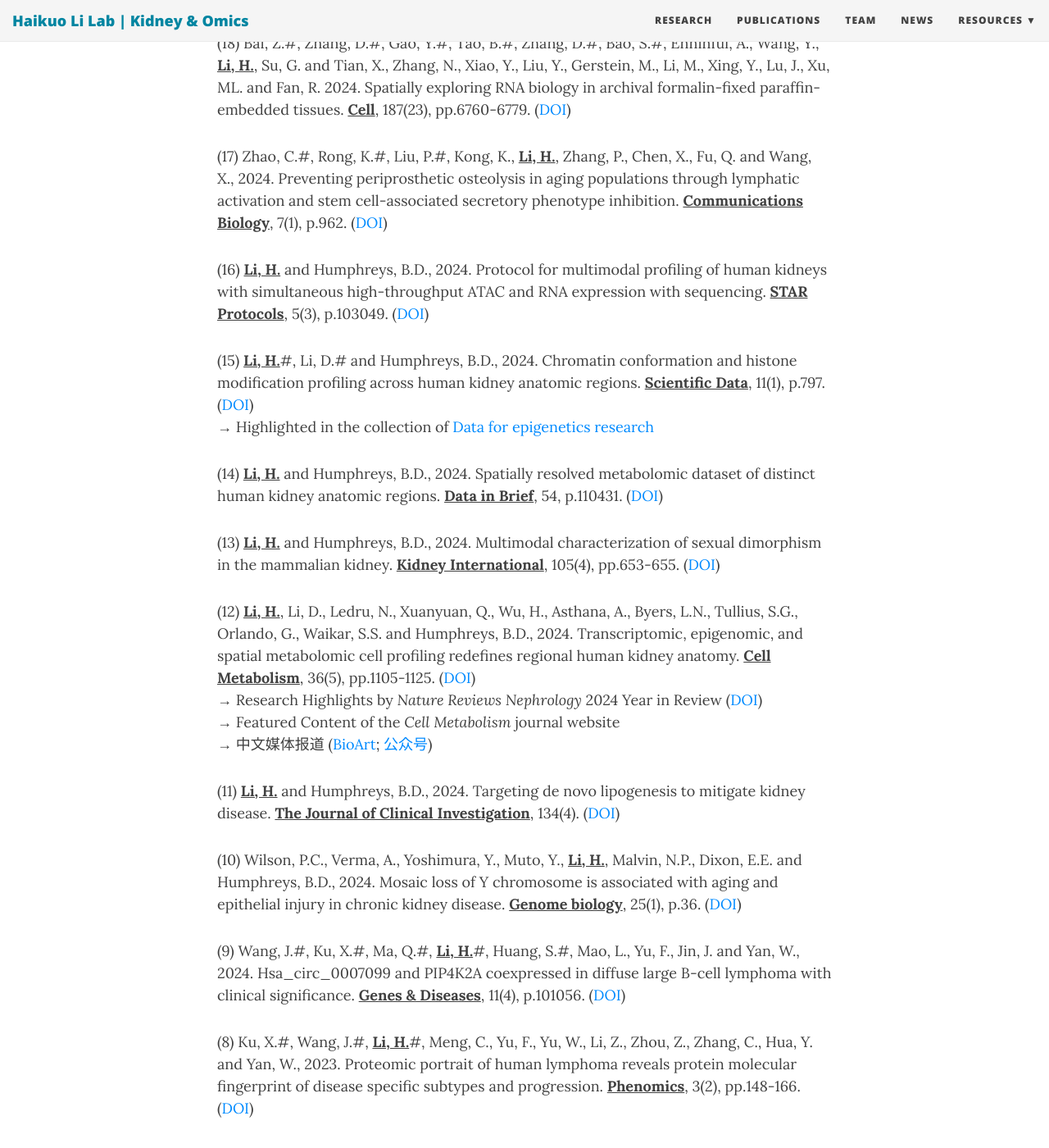
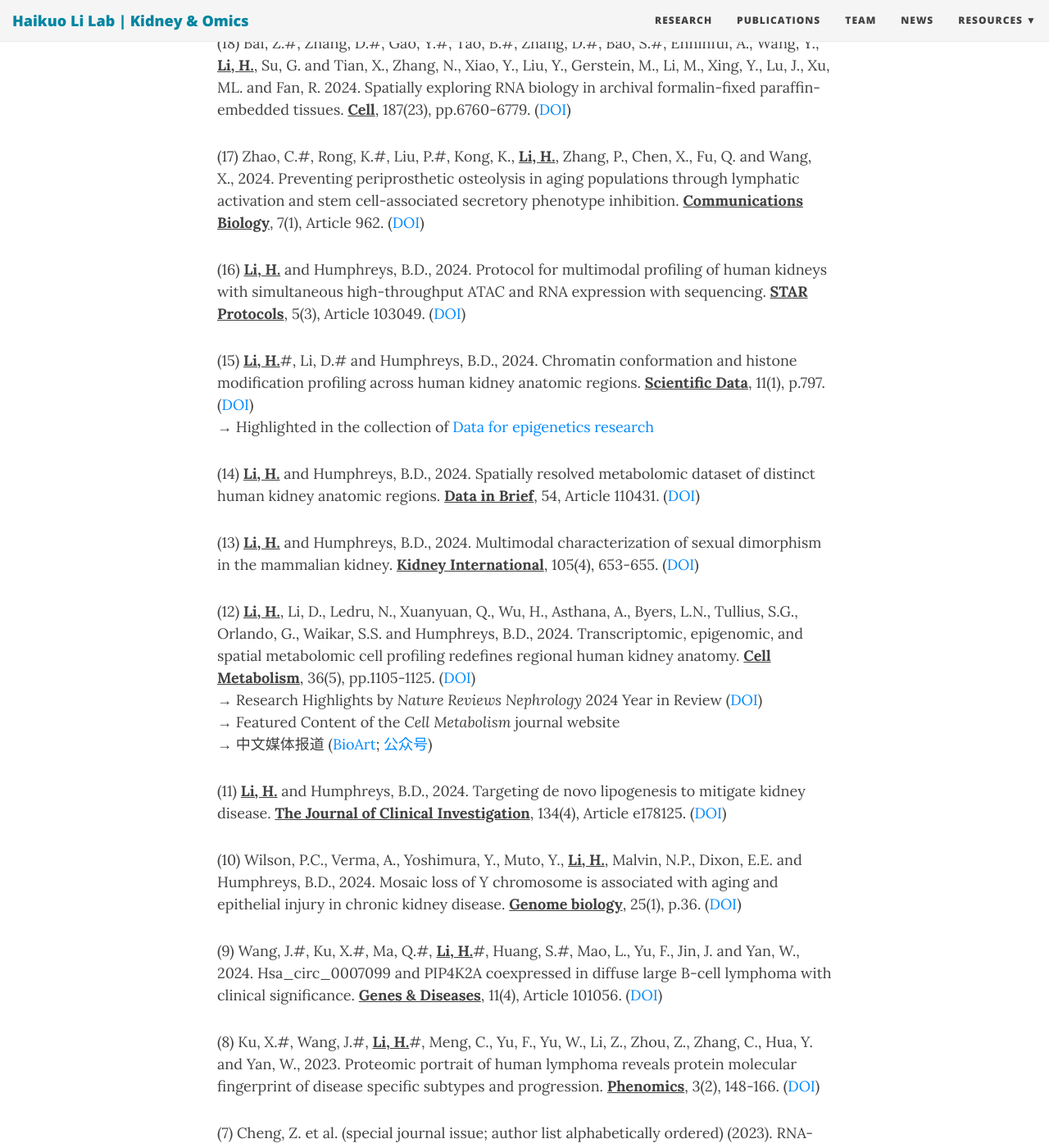
Before and after one commit to TheLiLab/thelilab.github.io, a Jekyll site: the page built from pubs.md, in a window 1280 px wide and 1400 px high, scrolled down 2747 px. Shown: the whole window at 82% size. Built offline with Jekyll 4.4.1, drawn with Linux system fonts in a browser that asks for light colours; nearby versions of some CDN libraries; some of the changed text lies outside the part shown.

Commit message:
Update pubs.md

```diff
--- a/pubs.md
+++ b/pubs.md
@@ -51,7 +51,7 @@ bigimg:
 (25) Baysoy, A.#, Tian, X.#, Renauer, P.#, Zhang, F.#, Bai, Z., Shi, H., Yang, M., Zhang, D., Liu, M., <strong><u>Li, H.</u></strong>, Tao, B., Enninful, A., Lu, Y., Gao, F., Wang, G., Zhang, W., Tran, T., Patterson, N. H., Sheng, J., … Fan, R. (2026). Large-scale, spatially resolved panoramic CRISPR screening in native tissue environments using Perturb-DBiT. <strong><u>Nature Biotechnology</u></strong>. (<a href="https://doi.org/10.1038/s41587-026-03127-y" target="_blank">DOI</a>)
 <br>
 
-(24) Farzad, N.#, Enninful, A.#, Lu, Y.#, Parisi, F.#, Fung, A. A.#, Kwon, Y.#, Li, Y., Labrosse, M., Yang, M., Strino, F., Chen, L., Yang, J., Zhong, M., Gao, F., Tao, B., Cunningham, J., Bai, Z., <strong><u>Li, H.</u></strong>, Wang, F., … Fan, R. (2026). A spatial multi-omics atlas of immunosenescence reveals germinal-center B cell alteration in human lymph nodes. <strong><u>Cell Press Blue</u></strong>. (<a href="https://doi.org/10.1016/j.cpblue.2026.100053" target="_blank">DOI</a>)
+(24) Farzad, N.#, Enninful, A.#, Lu, Y.#, Parisi, F.#, Fung, A. A.#, Kwon, Y.#, Li, Y., Labrosse, M., Yang, M., Strino, F., Chen, L., Yang, J., Zhong, M., Gao, F., Tao, B., Cunningham, J., Bai, Z., <strong><u>Li, H.</u></strong>, Wang, F., … Fan, R. (2026). A spatial multi-omics atlas of immunosenescence reveals germinal-center B cell alteration in human lymph nodes. <strong><u>Cell Press Blue</u></strong>, 1(4), Article 100053 (<a href="https://doi.org/10.1016/j.cpblue.2026.100053" target="_blank">DOI</a>)
 <br>
 
 (23) <strong><u>Li, H.</u></strong>#, Tao, B.#, Enninful, A., Zhang, D., Dai, Y., Oh, F., Farzad, N., Li, K., Bai, Z., Qin, X., Yang, M., Hwang, E. J., Zhang, J., Lu, J., Gerstein, M., Zhou, J., Xu, M. L., & Fan, R. (2026). Spatially decoding genotype-associated epigenetic landscapes in human lymphoma FFPE tissues via epi-Patho-DBiT. <strong><u>Nature Communications</u></strong>, 17, 5924. (<a href="https://doi.org/10.1038/s41467-026-71576-9" target="_blank">DOI</a>)<br>
@@ -75,20 +75,20 @@ bigimg:
 (18) Bai, Z.#, Zhang, D.#, Gao, Y.#, Tao, B.#, Zhang, D.#, Bao, S.#, Enninful, A., Wang, Y., <strong><u>Li, H.</u></strong>, Su, G. and Tian, X., Zhang, N., Xiao, Y., Liu, Y., Gerstein, M., Li, M., Xing, Y., Lu, J., Xu, ML. and Fan, R. 2024. Spatially exploring RNA biology in archival formalin-fixed paraffin-embedded tissues. <strong><u>Cell</u></strong>, 187(23), pp.6760-6779. ([DOI](https://doi.org/10.1016/j.cell.2024.09.001))
 <br>
 
-(17) Zhao, C.#, Rong, K.#, Liu, P.#, Kong, K., <strong><u>Li, H.</u></strong>, Zhang, P., Chen, X., Fu, Q. and Wang, X., 2024. Preventing periprosthetic osteolysis in aging populations through lymphatic activation and stem cell-associated secretory phenotype inhibition. <strong><u>Communications Biology</u></strong>, 7(1), p.962. ([DOI](https://doi.org/10.1038/s42003-024-06664-x))
+(17) Zhao, C.#, Rong, K.#, Liu, P.#, Kong, K., <strong><u>Li, H.</u></strong>, Zhang, P., Chen, X., Fu, Q. and Wang, X., 2024. Preventing periprosthetic osteolysis in aging populations through lymphatic activation and stem cell-associated secretory phenotype inhibition. <strong><u>Communications Biology</u></strong>, 7(1), Article 962. ([DOI](https://doi.org/10.1038/s42003-024-06664-x))
 <br>
 
-(16) <strong><u>Li, H.</u></strong> and Humphreys, B.D., 2024. Protocol for multimodal profiling of human kidneys with simultaneous high-throughput ATAC and RNA expression with sequencing. <strong><u>STAR Protocols</u></strong>, 5(3), p.103049. ([DOI](https://doi.org/10.1016/j.xpro.2024.103049))
+(16) <strong><u>Li, H.</u></strong> and Humphreys, B.D., 2024. Protocol for multimodal profiling of human kidneys with simultaneous high-throughput ATAC and RNA expression with sequencing. <strong><u>STAR Protocols</u></strong>, 5(3), Article 103049. ([DOI](https://doi.org/10.1016/j.xpro.2024.103049))
 <br>
 
 (15) <strong><u>Li, H.</u></strong>#, Li, D.# and Humphreys, B.D., 2024. Chromatin conformation and histone modification profiling across human kidney anatomic regions. <strong><u>Scientific Data</u></strong>, 11(1), p.797. (<a href="https://doi.org/10.1038/s41597-024-03648-8" target="_blank">DOI</a>)<br>
 →	Highlighted in the collection of <a href="https://www.nature.com/collections/fehdjjbjce" target="_blank">Data for epigenetics research</a>
 <br>
 
-(14) <strong><u>Li, H.</u></strong> and Humphreys, B.D., 2024. Spatially resolved metabolomic dataset of distinct human kidney anatomic regions. <strong><u>Data in Brief</u></strong>, 54, p.110431. ([DOI](https://doi.org/10.1016/j.dib.2024.110431))
+(14) <strong><u>Li, H.</u></strong> and Humphreys, B.D., 2024. Spatially resolved metabolomic dataset of distinct human kidney anatomic regions. <strong><u>Data in Brief</u></strong>, 54, Article 110431. ([DOI](https://doi.org/10.1016/j.dib.2024.110431))
 <br>
 
-(13) <strong><u>Li, H.</u></strong> and Humphreys, B.D., 2024. Multimodal characterization of sexual dimorphism in the mammalian kidney. <strong><u>Kidney International</u></strong>, 105(4), pp.653-655. ([DOI](https://doi.org/10.1016/j.kint.2023.11.017))
+(13) <strong><u>Li, H.</u></strong> and Humphreys, B.D., 2024. Multimodal characterization of sexual dimorphism in the mammalian kidney. <strong><u>Kidney International</u></strong>, 105(4), 653-655. ([DOI](https://doi.org/10.1016/j.kint.2023.11.017))
 <br>
 
 (12) <strong><u>Li, H.</u></strong>, Li, D., Ledru, N., Xuanyuan, Q., Wu, H., Asthana, A., Byers, L.N., Tullius, S.G., Orlando, G., Waikar, S.S. and Humphreys, B.D., 2024. Transcriptomic, epigenomic, and spatial metabolomic cell profiling redefines regional human kidney anatomy. <strong><u>Cell Metabolism</u></strong>, 36(5), pp.1105-1125.  (<a href="https://doi.org/10.1016/j.cmet.2024.02.015" target="_blank">DOI</a>)<br>
@@ -97,21 +97,21 @@ bigimg:
 →	中文媒体报道 (<a href="https://mp.weixin.qq.com/s/EZZC0j3wezH26dazQr_swQ" target="_blank">BioArt</a>; <a href="https://mp.weixin.qq.com/s/jdNkc0TlyETwB1TnJLkj0w" target="_blank">公众号</a>)
 <br>
 
-(11) <strong><u>Li, H.</u></strong> and Humphreys, B.D., 2024. Targeting de novo lipogenesis to mitigate kidney disease. <strong><u>The Journal of Clinical Investigation</u></strong>, 134(4). ([DOI](https://doi.org/10.1172/JCI178125))
+(11) <strong><u>Li, H.</u></strong> and Humphreys, B.D., 2024. Targeting de novo lipogenesis to mitigate kidney disease. <strong><u>The Journal of Clinical Investigation</u></strong>, 134(4), Article e178125. ([DOI](https://doi.org/10.1172/JCI178125))
 <br>
 
 (10) Wilson, P.C., Verma, A., Yoshimura, Y., Muto, Y., <strong><u>Li, H.</u></strong>, Malvin, N.P., Dixon, E.E. and Humphreys, B.D., 2024. Mosaic loss of Y chromosome is associated with aging and epithelial injury in chronic kidney disease. <strong><u>Genome biology</u></strong>, 25(1), p.36. ([DOI](https://doi.org/10.1186/s13059-024-03173-2))
 <br>
 
-(9) Wang, J.#, Ku, X.#, Ma, Q.#, <strong><u>Li, H.</u></strong>#, Huang, S.#, Mao, L., Yu, F., Jin, J. and Yan, W., 2024. Hsa_circ_0007099 and PIP4K2A coexpressed in diffuse large B-cell lymphoma with clinical significance. <strong><u>Genes & Diseases</u></strong>, 11(4), p.101056. ([DOI](https://doi.org/10.1016/j.gendis.2023.06.025))
+(9) Wang, J.#, Ku, X.#, Ma, Q.#, <strong><u>Li, H.</u></strong>#, Huang, S.#, Mao, L., Yu, F., Jin, J. and Yan, W., 2024. Hsa_circ_0007099 and PIP4K2A coexpressed in diffuse large B-cell lymphoma with clinical significance. <strong><u>Genes & Diseases</u></strong>, 11(4), Article 101056. ([DOI](https://doi.org/10.1016/j.gendis.2023.06.025))
 <br>
 
-(8) Ku, X.#, Wang, J.#, <strong><u>Li, H.</u></strong>#, Meng, C., Yu, F., Yu, W., Li, Z., Zhou, Z., Zhang, C., Hua, Y. and Yan, W., 2023. Proteomic portrait of human lymphoma reveals protein molecular fingerprint of disease specific subtypes and progression. <strong><u>Phenomics</u></strong>, 3(2), pp.148-166. ([DOI](https://doi.org/10.1007/s43657-022-00075-w))
+(8) Ku, X.#, Wang, J.#, <strong><u>Li, H.</u></strong>#, Meng, C., Yu, F., Yu, W., Li, Z., Zhou, Z., Zhang, C., Hua, Y. and Yan, W., 2023. Proteomic portrait of human lymphoma reveals protein molecular fingerprint of disease specific subtypes and progression. <strong><u>Phenomics</u></strong>, 3(2), 148-166. ([DOI](https://doi.org/10.1007/s43657-022-00075-w))
 <br>
 
-(7) Cheng, Z. et al. (special journal issue; author list alphabetically ordered) (2023). RNA-seq: questions and answers. <strong><u>STAR Protocols</u></strong>. ([link](https://star-protocols.cell.com/protocols/2648))<br>
+(7) Cheng, Z. et al. (special journal issue; author list alphabetically ordered) (2023). RNA-seq: questions and answers. <strong><u>STAR Protocols</u></strong>. ([link](https://doi.org/10.1016/j.xpro.2026.104647))<br>
 
-(6) <strong><u>Li, H.</u></strong> and Humphreys, B.D., 2022. Mouse kidney nuclear isolation and library preparation for single-cell combinatorial indexing RNA sequencing. <strong><u>STAR Protocols</u></strong>, 3(4), p.101904. ([DOI](https://doi.org/10.1016/j.xpro.2022.101904))
+(6) <strong><u>Li, H.</u></strong> and Humphreys, B.D., 2022. Mouse kidney nuclear isolation and library preparation for single-cell combinatorial indexing RNA sequencing. <strong><u>STAR Protocols</u></strong>, 3(4), Article 101904. ([DOI](https://doi.org/10.1016/j.xpro.2022.101904))
 <br>
 
 (5) <strong><u>Li, H.</u></strong>, Dixon, E.E., Wu, H. and Humphreys, B.D., 2022. Comprehensive single-cell transcriptional profiling defines shared and unique epithelial injury responses during kidney fibrosis. <strong><u>Cell Metabolism</u></strong>, 34(12), pp.1977-1998. (<a href="https://doi.org/10.1016/j.cmet.2022.09.026" target="_blank">DOI</a>)<br>
```
